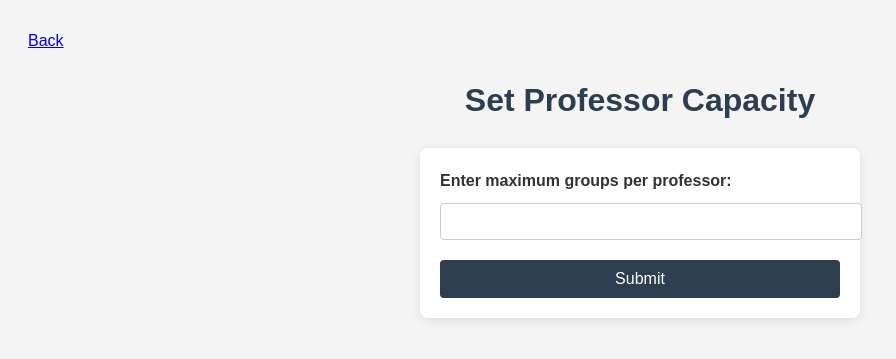
After one commit to harshaparida/Student-Project-Allottment-and-Management-System, a Flask app: page /allotment in a window 1280 px wide. The commit adds this page. Shown: the top 359 px of the page, without its empty margins (0-896 px from the left). Run offline with Flask 3, Linux system fonts and the light colour scheme.

Commit message:
complete

```diff
--- a/app.py
+++ b/app.py
@@ -1,110 +1,7 @@
-# from flask import Flask, request, render_template, redirect, url_for, flash, session
-# import mysql.connector
-# from mysql.connector import Error
-# from werkzeug.security import generate_password_hash, check_password_hash
-#
-# app = Flask(__name__)
-# app.secret_key = 'your_secret_key'
-#
-# # MySQL configuration
-# db_config = {
-#     'host': 'localhost',
-#     'user': 'root',
-#     'password': 'rootroot',
-#     'database': 'resourceDb'
-# }
-#
-#
-# # Function to create a database connection
-# def create_connection():
-#     connection = None
-#     try:
-#         connection = mysql.connector.connect(**db_config)
-#         if connection.is_connected():
-#             print("Connection to MySQL DB successful")
-#     except Error as e:
-#         print(f"The error '{e}' occurred")
-#     return connection
-#
-#
-# # Home route
-# @app.route('/')
-# def home():
-#     return render_template('admin_login.html')
-#
-#
-# # Signup route
-# @app.route('/signup', methods=['GET', 'POST'])
-# def signup():
-#     if request.method == 'POST':
-#         username = request.form['username']
-#         password = request.form['password']
-#         email = request.form['email']
-#
-#         # Hash the password
-#         hashed_password = generate_password_hash(password)
-#
-#         connection = create_connection()
-#         cursor = connection.cursor()
-#
-#         # Insert new user into the database
-#         query = "INSERT INTO users (username, password, email) VALUES (%s, %s, %s)"
-#         try:
-#             cursor.execute(query, (username, hashed_password, email))
-#             connection.commit()
-#             flash('Account created successfully! You can now log in.', 'success')
-#             return redirect(url_for('home'))
-#         except Error as e:
-#             flash(f'Error: {e}', 'danger')
-#         finally:
-#             cursor.close()
-#             connection.close()
-#
-#     return render_template('add_student.html')
-#
-#
-# # Login route
-# @app.route('/login', methods=['POST'])
-# def login():
-#     username = request.form['username']
-#     password = request.form['password']
-#
-#     connection = create_connection()
-#     cursor = connection.cursor(dictionary=True)
-#
-#     query = "SELECT * FROM users WHERE username = %s"
-#     cursor.execute(query, (username,))
-#     user = cursor.fetchone()
-#
-#     if user and check_password_hash(user['password'], password):
-#         session['username'] = user['username']
-#         return redirect(url_for('welcome'))
-#     else:
-#         flash('Invalid credentials, please try again.', 'danger')
-#         return redirect(url_for('home'))
-#
-#
-# # Welcome route
-# @app.route('/welcome')
-# def welcome():
-#     if 'username' in session:
-#         return render_template('admin_dashboard.html', username=session['username'])
-#     return redirect(url_for('home'))
-#
-#
-# # Logout route
-# @app.route('/logout')
-# def logout():
-#     session.pop('username', None)
-#     return redirect(url_for('home'))
-#
-#
-# if __name__ == '__main__':
-#     app.run(debug=True)
 import csv
 from venv import create
 
-from flask import Flask, request, render_template, redirect, url_for, flash, session
+from flask import Flask, request, render_template, redirect, url_for, flash, session, send_file
 import mysql.connector
 from mysql.connector import Error
 from werkzeug.security import generate_password_hash, check_password_hash
@@ -166,34 +63,6 @@ def admin_dashboard():
         return render_template('admin_dashboard.html', username=session['admin_username'])
     return redirect(url_for('home'))
 
-# @app.route('/admin/add_student', methods=['GET', 'POST'])
-# def add_student():
-#     if 'admin_username' not in session:
-#         return redirect(url_for('home'))
-#
-#     if request.method == 'POST':
-#         roll_number = request.form['roll_number']
-#         username = request.form['username']
-#         group_number= request.form['group_number']
-#         cgpa = request.form['cgpa']
-#
-#         connection = create_connection()
-#         cursor = connection.cursor()
-#
-#         # Insert new student into the database
-#         query = "INSERT INTO student (roll_number, username, group_number, cgpa) VALUES (%s, %s, %s, %s)"
-#         try:
-#             cursor.execute(query, (roll_number, username, group_number, cgpa))
-#             connection.commit()
-#             flash('Student added successfully!', 'success')
-#             return redirect(url_for('admin_dashboard'))
-#         except Error as e:
-#             flash(f'Error: {e}', 'danger')
-#         finally:
-#             cursor.close()
-#             connection.close()
-#
-#     return render_template('add_student.html')
 
 def add_admin(username, password):
     # Hash the password
@@ -375,6 +244,174 @@ def preferences():
     faculty_entries = get_faculty_entries()
     return render_template('preferences.html', entries=group_entries, faculties=faculty_entries)
 
+# actual algorithm
+from flask import Flask, render_template
+import pandas as pd
+import math as Math
+import os
+
+def get_faculty_entries_with_name():
+    conn = create_connection()
+    cursor = conn.cursor(dictionary=True)
+    cursor.execute("SELECT fac_id, name FROM Faculty")
+    faculty_entries = cursor.fetchall()
+    cursor.close()
+    conn.close()
+    return faculty_entries
+
+@app.route('/export_faculties', methods=['GET'])
+def export_faculties():
+    faculty_entries = get_faculty_entries_with_name()
+    csv_file_path = os.path.join(os.getcwd(), 'faculties.csv')
+
+    with open(csv_file_path, 'w', newline='') as csvfile:
+        fieldnames = ['fac_id', 'name']
+        writer = csv.DictWriter(csvfile, fieldnames=fieldnames)
+        writer.writeheader()
+        for entry in faculty_entries:
+            print("Entry:", entry)  # Debugging line to see the content of each entry
+            writer.writerow(entry)
+
+    return send_file(csv_file_path, as_attachment=True)
+
+#set capacity by admin
+@app.route('/set_capacity', methods=['GET'])
+def set_capacity():
+    return render_template('set_capacity.html')
+
+@app.route('/allotment', methods=['GET', 'POST'])
+def allotment():
+    if request.method == 'POST':  # Get the capacity from the form
+        capacity = int(request.form['capacity'])
+        # Read students and faculties data from CSV
+        groups_df = pd.read_csv('preferences.csv')
+        faculties_df = pd.read_csv('faculties.csv')
+
+        groups = {}
+        for _, row in groups_df.iterrows():
+            # Use the correct column names from your CSV
+            groups[row['group_number']] = {
+                'average_cgpa': row['average_cgpa'],  # Use the correct column name
+                'preferences': list(map(int, row['preferences'].strip('"').split(', ')))
+                # Convert preferences to a list of integers
+            }
+
+        # Convert faculties DataFrame to dictionary
+        faculties = {}
+        for _, row in faculties_df.iterrows():
+            faculties[row['fac_id']] = {
+                'name': row['name']
+            }
+
+        # Dictionary to hold allocations
+        Initial_choices = {faculties[faculty_id]['name']: [] for faculty_id in faculties}
+
+        # Populate the dictionary based on the first choice of each student group
+        for group_id, group_info in groups.items():
+            id = group_info['preferences'][0]  # Get the first choice
+            name = faculties[id]['name']
+            group_name = group_id  # Get the group name
+            Initial_choices[name].append(group_name)  # Add the group name to the corresponding faculty list
+
+        group_list = {}
+        i = 1
+        for f_name, f_group in Initial_choices.items():
+            # Simulate faculty choices (replace with actual input)
+            m = 1  # Assume the faculty chooses the first group
+            if m == 0 or m > len(f_group):
+                group_list.update({i: {f_name: []}})
+                i += 1
+            else:
+                value = Initial_choices[f_name][m - 1]
+                group_list.update({i: {f_name: [value]}})
+                i += 1
+                Initial_choices[f_name].remove(value)
+
+        unallotted_list = []
+        for f_name, f_group in Initial_choices.items():
+            for i in range(len(f_group)):
+                unallotted_list.append(f_group[i])
+
+        # cgpa_sort = {}
+        # for name in unallotted_list:
+        #     for group in groups.values():
+        #         if group['name'] == name:  # Check if the group name matches
+        #             cgpa_sort.update({name: group['CGPA']})
+        #             break  # Move to the next unallocated group once
+        # cgpa_sort = dict(sorted(cgpa_sort.items(), key=lambda item: item[1], reverse=True))
+        # unallotted_list.clear()
+        # for key in cgpa_sort.keys():
+        #     unallotted_list.append(key)
+
+
+
+
+        # Initialize a dictionary to store CGPA sorted results
+        cgpa_sort = {}
+
+        # Fill cgpa_sort with group names and their corresponding average CGPA
+        for name in unallotted_list:
+            for group_id, group_info in groups.items():
+                if group_id == name:  # Check if the group ID matches
+                    cgpa_sort.update({name: group_info['average_cgpa']})  # Use average_cgpa here
+                    break  # Move to the next unallocated group once found
+
+        # Sort the cgpa_sort dictionary by CGPA in descending order
+        cgpa_sort = dict(sorted(cgpa_sort.items(), key=lambda item: item[1], reverse=True))
+
+        # Clear the unallotted_list and append sorted group names
+        unallotted_list.clear()
+        for key in cgpa_sort.keys():
+            unallotted_list.append(key)
+
+
+
+        # group_choices = {}
+        # for name in unallotted_list:
+        #     for group in groups.values():
+        #         if group['name'] == name:  # Check if the group name matches
+        #             group_choices.update({name: [group['choices']]})
+        #             break  # Move to the next unallocated group once
+        #
+        # capacity = Math.ceil(len(groups) / len(faculties))
+
+
+        group_choices = {}
+
+        # Fill group_choices with group IDs and their corresponding preferences
+        for name in unallotted_list:
+            for group_id, group_info in groups.items():
+                if group_id == name:  # Check if the group ID matches
+                    group_choices.update({name: group_info['preferences']})  # Use preferences here
+                    break  # Move to the next unallocated group once found
+
+
+        # for group, preferences in group_choices.items():
+        #     for preferred_faculty in preferences[0]:
+        #         professor_name = list(group_list[preferred_faculty].keys())[0]
+        #         if len(group_list[preferred_faculty][professor_name]) < capacity:
+        #             group_list[preferred_faculty][professor_name].append(group)
+        #             break  # Once the group is assigned, move to the next group
+
+
+
+        for group, preferences in group_choices.items():
+            for preferred_faculty in preferences:
+                # Get the professor's name from the faculty list
+                professor_name = list(group_list[preferred_faculty].keys())[0]
+
+                # Check if the professor can take more groups
+                if len(group_list[preferred_faculty][professor_name]) < capacity:
+                    group_list[preferred_faculty][professor_name].append(group)  # Assign the group to the professor
+                    break  # Once the group is assigned, move to the next group
+        return render_template('allotment.html', group_list=group_list)
+    return render_template('set_capacity.html')
+
+
+
+
+
+
 
 # Logout route
 @app.route('/logout')
--- /dev/null
+++ b/faculties.csv
@@ -0,0 +1,6 @@
+fac_id,name
+1,HAHi
+2,Chandan M
+3,Rudra
+4,Devendra k Yadav
+5,Pradip Sir
--- a/preferences.csv
+++ b/preferences.csv
@@ -1,3 +1,4 @@
 group_number,average_cgpa,preferences
-1,7.70,"1, 2, 3, 4, 5"
-2,9.90,"1, 2, 3, 4, 5"
+1,7.70,"2, 4, 3, 1, 5"
+2,9.90,"2, 3, 1, 5, 4"
+3,8.50,"1, 5, 2, 4, 3"
--- a/templates/admin_dashboard.html
+++ b/templates/admin_dashboard.html
@@ -17,6 +17,7 @@
                 <li><a href="{{ url_for('show_students') }}">See Students</a></li>
                 <li><a href="{{ url_for('faculty_update') }}">Add Faculty</a></li>
                 <li><a href="{{ url_for('preferences') }}">Prefrences</a></li>
+                <li><a href="{{ url_for('allotment') }}">Allocate</a></li>
 
                 <li><a href="{{ url_for('logout') }}">Logout</a></li>
             </ul>
--- a/templates/preferences.html
+++ b/templates/preferences.html
@@ -8,6 +8,7 @@
 </head>
 <body>
     <div class="container">
+        <a href="{{ url_for('admin_dashboard') }}" class="btn btn-light mt-3">Back</a> <!-- Adjust the URL to your needs -->
         <h1 class="mt-5">Group Average CGPA Preferences</h1>
         <form method="POST" action="{{ url_for('preferences') }}">  <!-- Add action to handle form submission -->
             <table class="table table-bordered mt-3">
@@ -41,6 +42,10 @@
             </table>
             <button type="submit" class="btn btn-primary">Submit Preferences</button>
         </form>
+        <h5>Click here to export faculties in faculties.csv</h5>
+        <form action="/export_faculties" method="get">
+            <button type="submit">Submit faculties</button>
+        </form>
     </div>
 </body>
 </html>
--- /dev/null
+++ b/templates/set_capacity.html
@@ -0,0 +1,69 @@
+<!DOCTYPE html>
+<html lang="en">
+<head>
+    <meta charset="UTF-8">
+    <meta name="viewport" content="width=device-width, initial-scale=1.0">
+    <title>Set Capacity</title>
+    <style>
+        body {
+    font-family: Arial, sans-serif;
+    background-color: #f4f4f4;
+    color: #333;
+    line-height: 1.6;
+    padding: 20px;
+}
+
+h1 {
+    text-align: center;
+    color: #2c3e50;
+}
+
+form {
+    max-width: 400px;
+    margin: 0 auto;
+    background: #fff;
+    padding: 20px;
+    border-radius: 8px;
+    box-shadow: 0 2px 10px rgba(0, 0, 0, 0.1);
+}
+
+label {
+    display: block;
+    margin-bottom: 10px;
+    font-weight: bold;
+}
+
+input[type="number"] {
+    width: 100%;
+    padding: 10px;
+    margin-bottom: 20px;
+    border: 1px solid #ccc;
+    border-radius: 4px;
+}
+
+button {
+    width: 100%;
+    padding: 10px;
+    background-color: #2c3e50;
+    color: white;
+    border: none;
+    border-radius: 4px;
+    cursor: pointer;
+    font-size: 16px;
+}
+
+button:hover {
+    background-color: #34495e;
+}
+    </style>
+</head>
+<body>
+<a href="{{ url_for('admin_dashboard') }}" class="btn btn-light mt-3">Back</a> <!-- Adjust the URL to your needs -->
+    <h1>Set Professor Capacity</h1>
+    <form method="post" action="/allotment">
+        <label for="capacity">Enter maximum groups per professor:</label>
+        <input type="number" id="capacity" name="capacity" required min="1">
+        <button type="submit">Submit</button>
+    </form>
+</body>
+</html>
```
Also changed, not shown: templates/allotment.html (added, +71 -0 lines).
